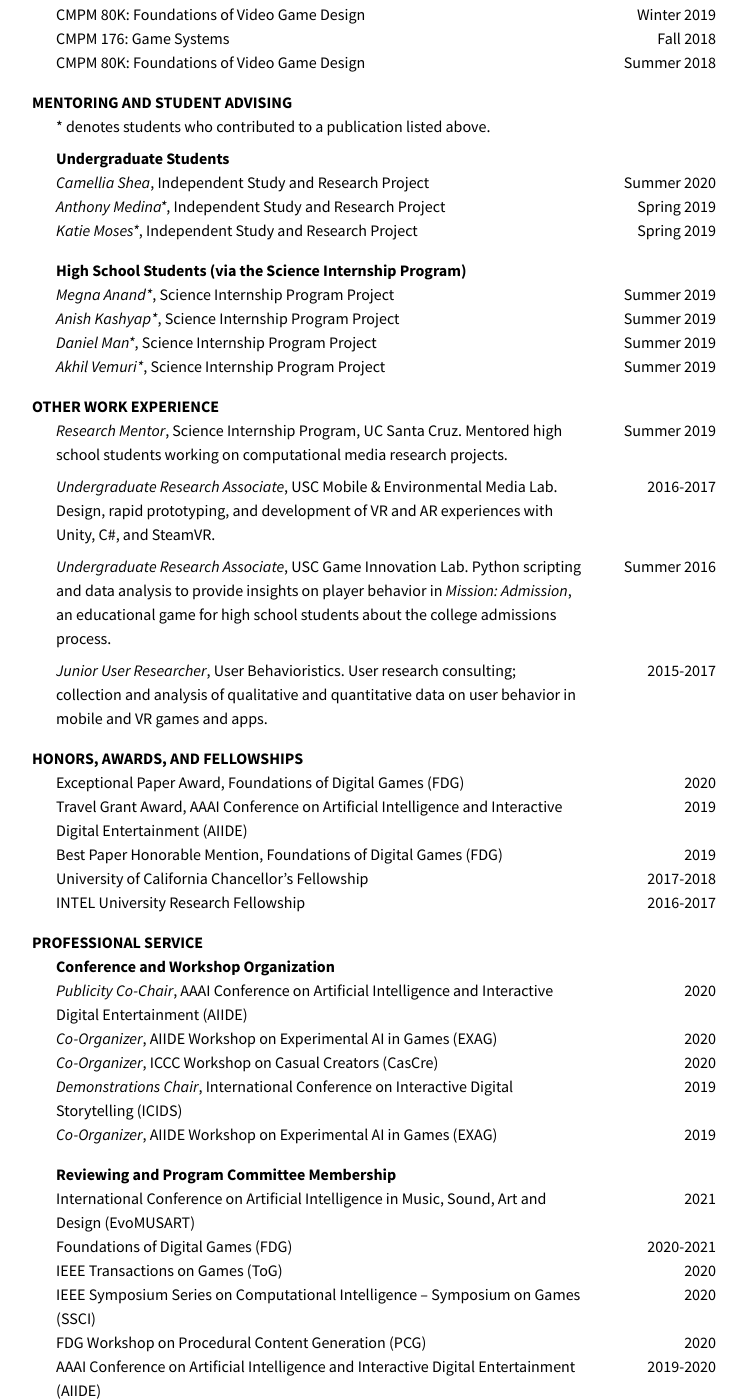
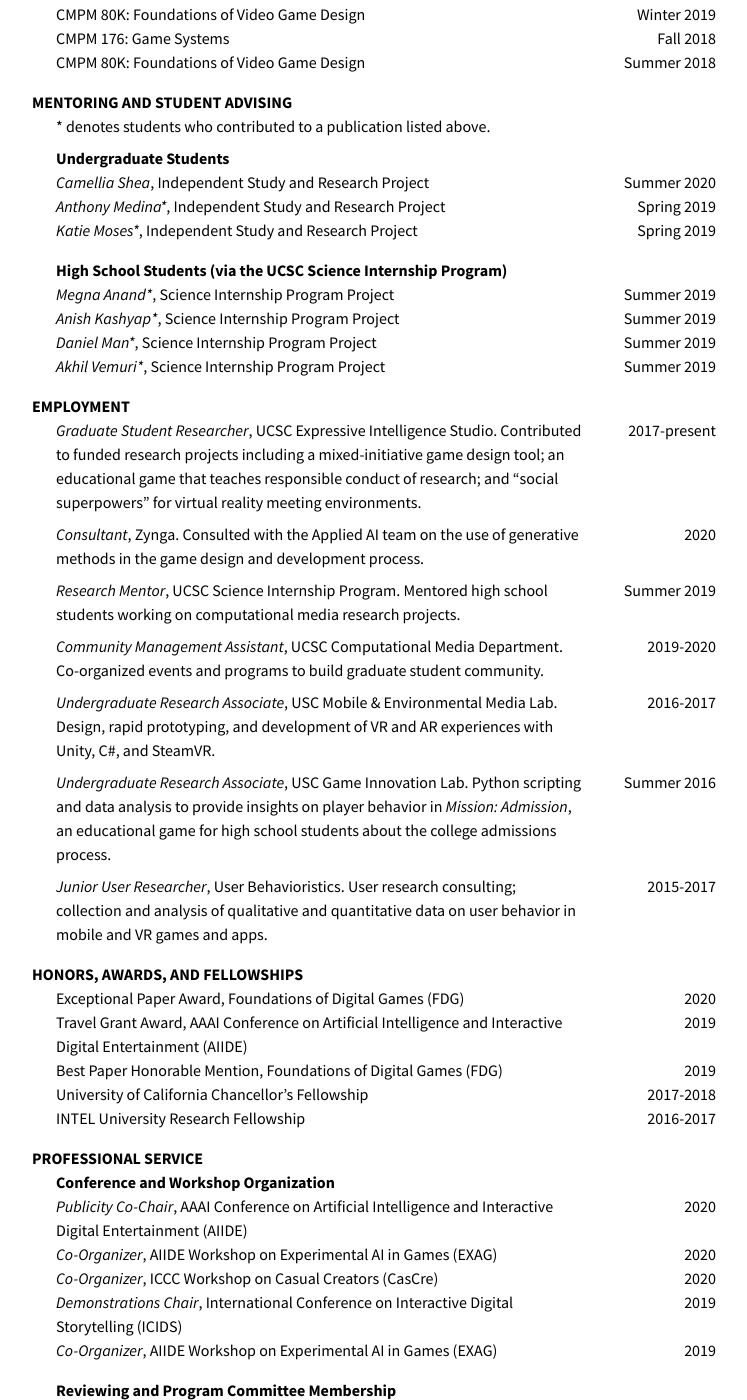
Before and after one commit to mkremins/mkremins.github.io, a Jekyll site: the page built from cv/index.html, in a window 1280 px wide and 1400 px high, scrolled down 3266 px. Shown: the whole window, without its empty margins (266-1013 px from the left). Built offline with Jekyll 4.4.1, drawn with Linux system fonts in a browser that asks for light colours; some of the changed text lies outside the part shown.

Commit message:
Update CV
* Add new media coverage entries (and old ones I'd overlooked)
* Update employment section for completeness
* Tweak some section headers for clarity

```diff
--- a/cv/index.html
+++ b/cv/index.html
@@ -205,7 +205,7 @@ layout: null
           <div class="dated-date">Spring 2019</div>
         </div>
       </div>
-      <h3>High School Students (via the Science Internship Program)</h3>
+      <h3>High School Students (via the UCSC Science Internship Program)</h3>
       <div class="oneline-entries">
         <div class="dated-entry">
           <div class="dated-content"><em>Megna Anand*</em>, Science Internship Program Project</div>
@@ -226,10 +226,22 @@ layout: null
       </div>
     </section>
     <section>
-      <h2>Other Work Experience</h2>
+      <h2>Employment</h2>
       <div class="dated-entry">
-        <div class="dated-content"><em>Research Mentor</em>, Science Internship Program, UC Santa Cruz. Mentored high school students working on computational media research projects.</div>
+        <div class="dated-content"><em>Graduate Student Researcher</em>, UCSC Expressive Intelligence Studio. Contributed to funded research projects including a mixed-initiative game design tool; an educational game that teaches responsible conduct of research; and “social superpowers” for virtual reality meeting environments.</div>
+        <div class="dated-date">2017-present</div>
+      </div>
+      <div class="dated-entry">
+        <div class="dated-content"><em>Consultant</em>, Zynga. Consulted with the Applied AI team on the use of generative methods in the game design and development process.</div>
+        <div class="dated-date"><!--Nov-->2020</div>
+      </div>
+      <div class="dated-entry">
+        <div class="dated-content"><em>Research Mentor</em>, UCSC Science Internship Program. Mentored high school students working on computational media research projects.</div>
         <div class="dated-date">Summer 2019</div>
+      </div>
+      <div class="dated-entry">
+        <div class="dated-content"><em>Community Management Assistant</em>, UCSC Computational Media Department. Co-organized events and programs to build graduate student community.</div>
+        <div class="dated-date">2019-2020</div>
       </div>
       <div class="dated-entry">
         <div class="dated-content"><em>Undergraduate Research Associate</em>, USC Mobile & Environmental Media Lab. Design, rapid prototyping, and development of VR and AR experiences with Unity, C#, and SteamVR.</div>
@@ -309,7 +321,7 @@ layout: null
           <div class="dated-date">2020</div>
         </div>
         <div class="dated-entry">
-          <div class="dated-content">IEEE Symposium Series on Computational Intelligence – Symposium on Games (SSCI)</div>
+          <div class="dated-content">IEEE Symposium Series on Computational Intelligence (SSCI)</div>
           <div class="dated-date">2020</div>
         </div>
         <div class="dated-entry">
@@ -335,9 +347,14 @@ layout: null
       </div>
     </section>
     <section>
-      <h2>Media Coverage</h2>
+      <h2>Selected Media Coverage</h2>
+      <p><a href="https://www.newscientist.com/article/mg24933162-600-why-you-should-trust-reindeer-to-pick-stocks-over-politicians/">“Why you should trust reindeer to pick stocks over politicians”</a> (<em>Feedback</em> column). New Scientist, January 2021.</p>
+      <p><a href="https://elluba.medium.com/creative-ai-newsletter-10-art-design-and-music-updates-from-2020-6be7a2e26c49">“Creative AI newsletter #10 — Art, Design and Music updates from 2020”</a>. Creative AI Newsletter, January 2021.</p>
       <p><a href="https://www.dicebreaker.com/games/scrabble/news/scrabble-variant-nonsense-words-blabrecs-ai">“Scrabble variant Blabrecs lets you play made-up words - but only if you fool an AI into thinking they’re real”</a>. Dicebreaker, December 2020.</p>
       <p><a href="https://thenextweb.com/neural/2020/12/14/new-ai-scrabble-mod-only-allows-words-that-dont-exist/">“New AI Scrabble mod only allows words that don’t exist”</a>. The Next Web, December 2020.</p>
+      <p><a href="https://becauselanguage.com/17-words-of-the-week-of-the-year-2020/">“17: Words of the Week of the Year 2020”</a>. Because Language, December 2020.</p><!-- 38:05 -->
+      <p><a href="https://emshort.blog/2019/11/29/storylets-you-want-them/">“Storylets: You Want Them”</a>. Emily Short's Interactive Storytelling, November 2019.</p>
+      <p><a href="https://emshort.blog/2019/01/06/kreminski-on-storylets/">“Survey of Storylets-based Design”</a>. Emily Short's Interactive Storytelling, January 2019.</p>
       <p><a href="https://www.rockpapershotgun.com/2017/01/18/apocalypse-fiction/">“IF Only: Apocalypse Eve”</a>. Rock Paper Shotgun, January 2017.</p>
     </section>
   </main>
```
Also changed, not shown: other parts of cv/index.html (+1 -1 lines).
